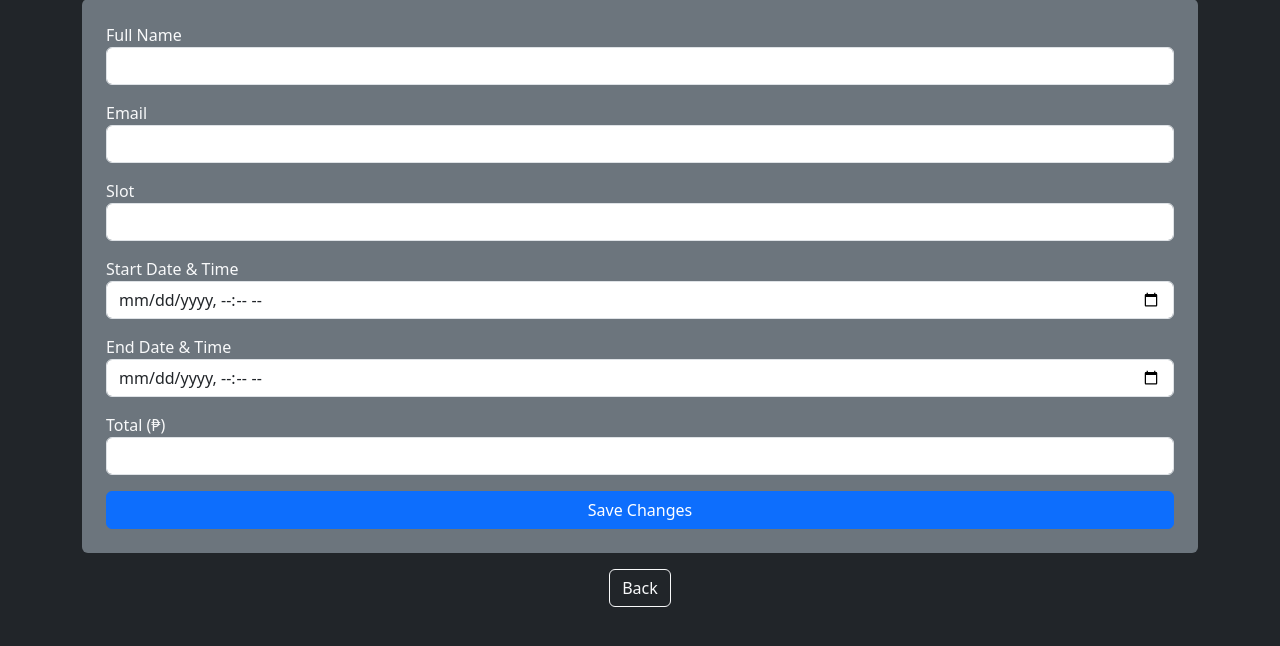
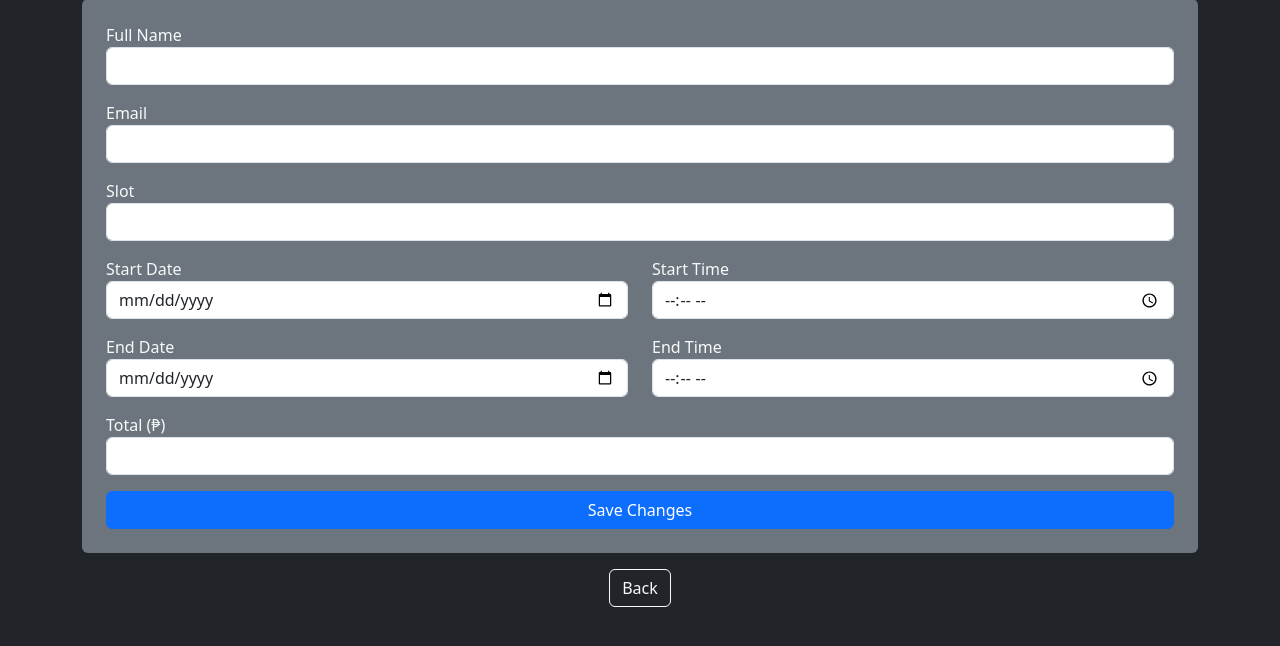
Before and after one commit to ImSauce/ParkingCo, a PHP site: page /edit.php in a window 1280 px wide. Shown: the part 111-757 px from the top of the page. Run offline with PHP 8.4, Linux system fonts and the light colour scheme; data that the repository does not hold is empty.

Commit message:
fixed edit

```diff
--- a/edit.php
+++ b/edit.php
@@ -8,23 +8,26 @@ if (isset($_GET['id'])) {
 }
 
 if ($_SERVER["REQUEST_METHOD"] === "POST") {
-    $id = $_POST['id'];
-    $full_name = $_POST['full_name'];
-    $email = $_POST['email'];
-    $slot = $_POST['slot'];
-    $start_datetime = $_POST['start_datetime'];
-    $end_datetime = $_POST['end_datetime'];
-    $total = $_POST['total'];
+    $id         = $_POST['id'];
+    $full_name  = $_POST['full_name'];
+    $email      = $_POST['email'];
+    $slot       = $_POST['slot'];
+    $start_date = $_POST['start_date'];
+    $start_time = $_POST['start_time'];
+    $end_date   = $_POST['end_date'];
+    $end_time   = $_POST['end_time'];
+    $total      = $_POST['total'];
 
     $update = "UPDATE reservations
                SET full_name='$full_name', email='$email', slot='$slot',
-                   start_datetime='$start_datetime', end_datetime='$end_datetime', total='$total'
+                   start_date='$start_date', start_time='$start_time',
+                   end_date='$end_date', end_time='$end_time', total='$total'
                WHERE id=$id";
 
     if ($conn->query($update) === TRUE) {
         echo "<script>alert('Reservation updated successfully'); window.location='view_reservations.php';</script>";
     } else {
-        echo "Error updating record: " . $conn->error;
+        echo 'Error updating record: ' . $conn->error;
     }
 }
 ?>
@@ -41,35 +44,51 @@ if ($_SERVER["REQUEST_METHOD"] === "POST") {
     <div class="container py-5">
         <h2 class="text-center text-primary mb-4 fw-bold">Edit Reservation</h2>
         <form method="POST" class="p-4 bg-secondary rounded">
-            <input type="hidden" name="id" value="<?= $row['id'] ?>">
+            <input type="hidden" name="id" value="<?= htmlspecialchars($row['id']) ?>">
 
             <div class="mb-3">
                 <label>Full Name</label>
-                <input type="text" name="full_name" value="<?= $row['full_name'] ?>" class="form-control" required>
+                <input type="text" name="full_name" value="<?= htmlspecialchars($row['full_name']) ?>" class="form-control" required>
             </div>
             <div class="mb-3">
                 <label>Email</label>
-                <input type="email" name="email" value="<?= $row['email'] ?>" class="form-control" required>
+                <input type="email" name="email" value="<?= htmlspecialchars($row['email']) ?>" class="form-control" required>
             </div>
             <div class="mb-3">
                 <label>Slot</label>
-                <input type="text" name="slot" value="<?= $row['slot'] ?>" class="form-control" required>
+                <input type="text" name="slot" value="<?= htmlspecialchars($row['slot']) ?>" class="form-control" required>
             </div>
-            <div class="mb-3">
-                <label>Start Date & Time</label>
-                <input type="datetime-local" name="start_datetime" value="<?= $row['start_datetime'] ?>" class="form-control" required>
+
+            <div class="row">
+                <div class="col-md-6 mb-3">
+                    <label>Start Date</label>
+                    <input type="date" name="start_date" value="<?= htmlspecialchars($row['start_date']) ?>" class="form-control" required>
+                </div>
+                <div class="col-md-6 mb-3">
+                    <label>Start Time</label>
+                    <input type="time" name="start_time" value="<?= htmlspecialchars($row['start_time']) ?>" class="form-control" required>
+                </div>
             </div>
-            <div class="mb-3">
-                <label>End Date & Time</label>
-                <input type="datetime-local" name="end_datetime" value="<?= $row['end_datetime'] ?>" class="form-control" required>
+
+            <div class="row">
+                <div class="col-md-6 mb-3">
+                    <label>End Date</label>
+                    <input type="date" name="end_date" value="<?= htmlspecialchars($row['end_date']) ?>" class="form-control" required>
+                </div>
+                <div class="col-md-6 mb-3">
+                    <label>End Time</label>
+                    <input type="time" name="end_time" value="<?= htmlspecialchars($row['end_time']) ?>" class="form-control" required>
+                </div>
             </div>
+
             <div class="mb-3">
                 <label>Total (₱)</label>
-                <input type="number" step="0.01" name="total" value="<?= $row['total'] ?>" class="form-control" required>
+                <input type="number" step="0.01" name="total" value="<?= htmlspecialchars($row['total']) ?>" class="form-control" required>
             </div>
 
             <button type="submit" class="btn btn-primary w-100">Save Changes</button>
         </form>
+
         <div class="text-center mt-3">
             <a href="view_reservations.php" class="btn btn-outline-light">Back</a>
         </div>
```
Also changed, not shown: index.html (+29 -31 lines), view_reservations.php (+8 -3 lines).
